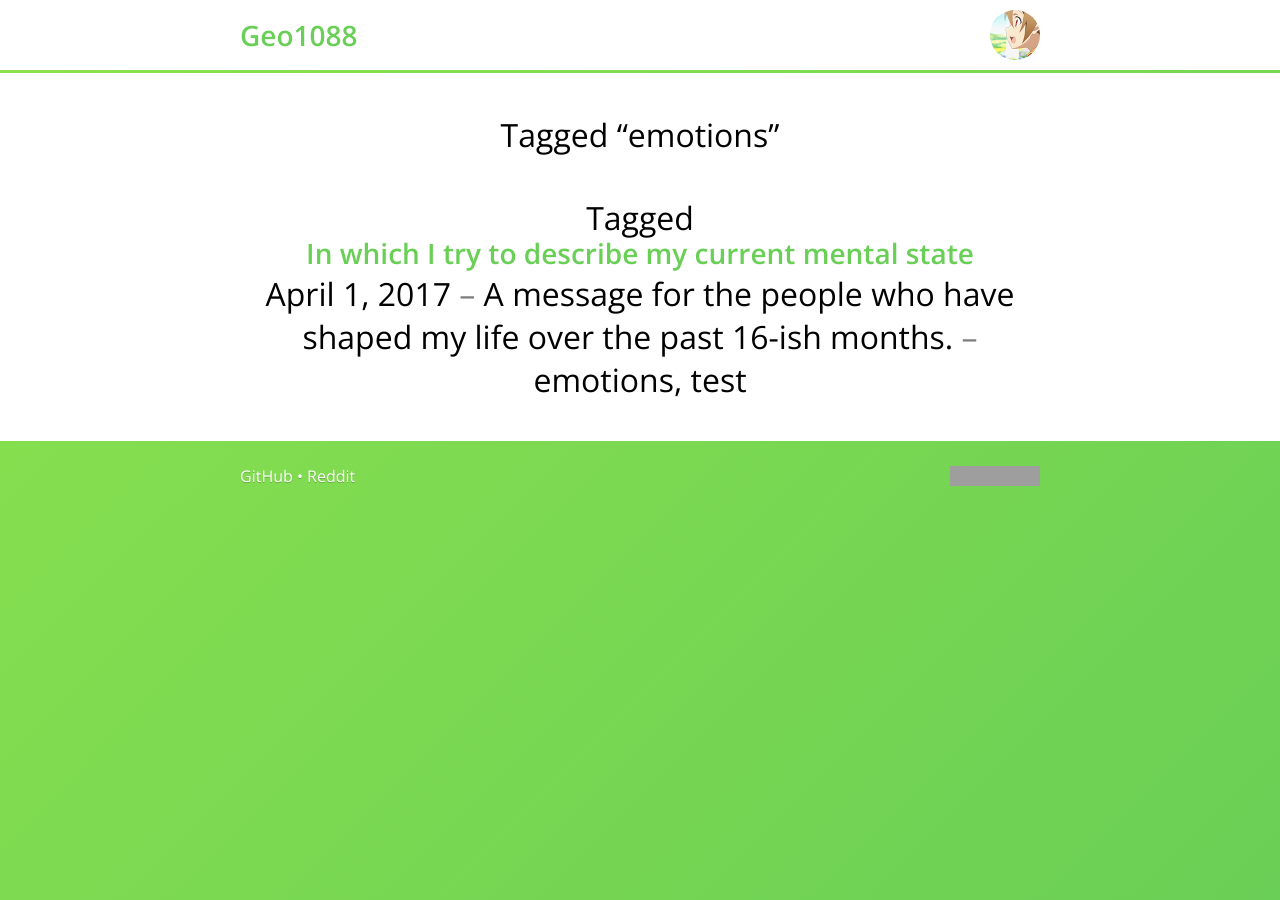
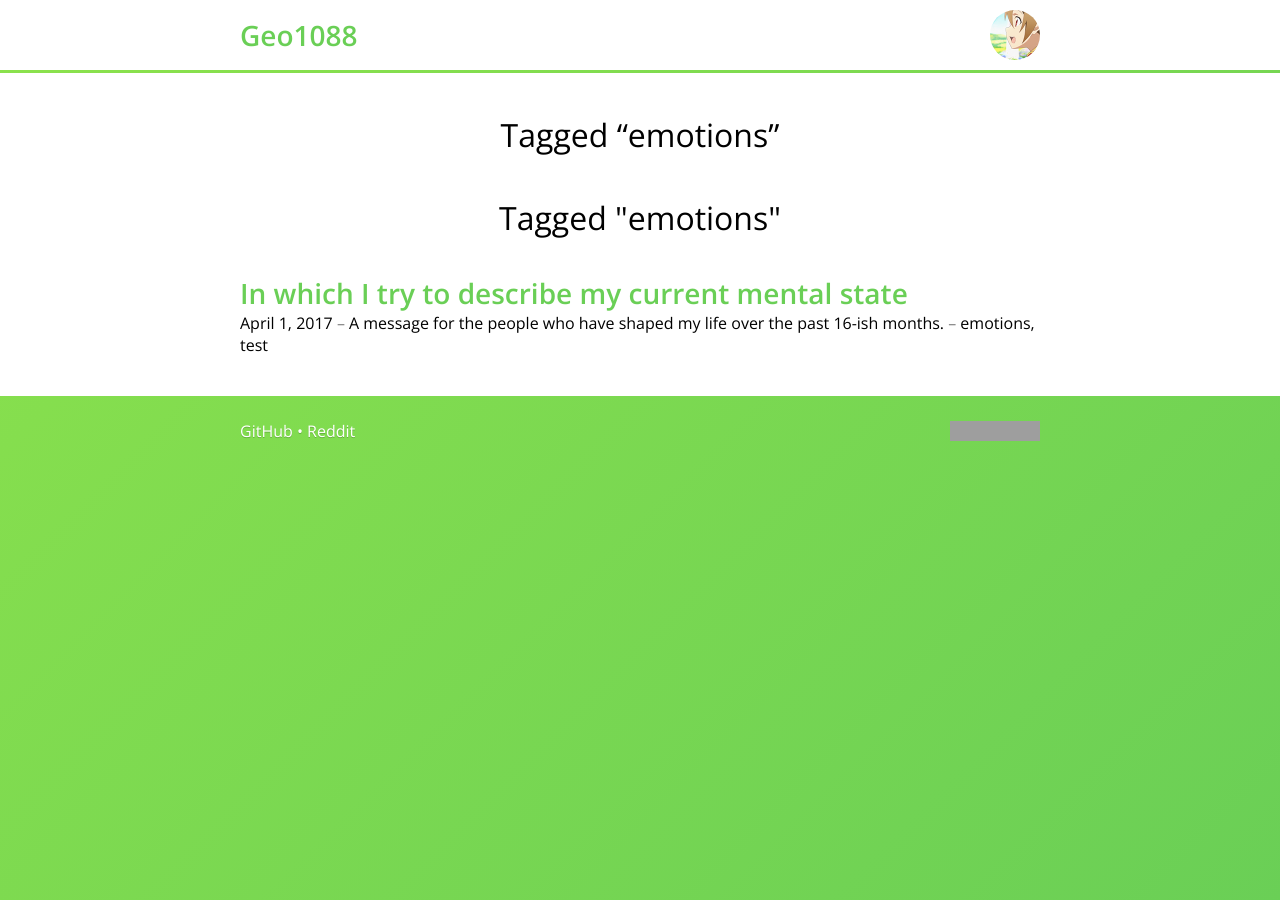
Before and after one commit to geo1088/geo1088.github.io, a Jekyll site: the page built from tagged/emotions.md, in a window 1280 px wide. Built offline with Jekyll 4.4.1, drawn with Linux system fonts in a browser that asks for light colours; our own code applies the rules of GitHub Pages for plain Markdown files; grey boxes are pictures that could not be loaded.

```diff
--- a/_includes/listing_tag_filtered.html
+++ b/_includes/listing_tag_filtered.html
@@ -1,4 +1,4 @@
-<h1>Tagged
+<h1>Tagged "{{ include.tag }}"</h1>
 <ul class="posts flex-cards">
     {% assign sorted = (site.pages | sort: "date") | reverse %}
     {% for post in sorted %}{% if post.title and post.tags contains include.tag %}
```
